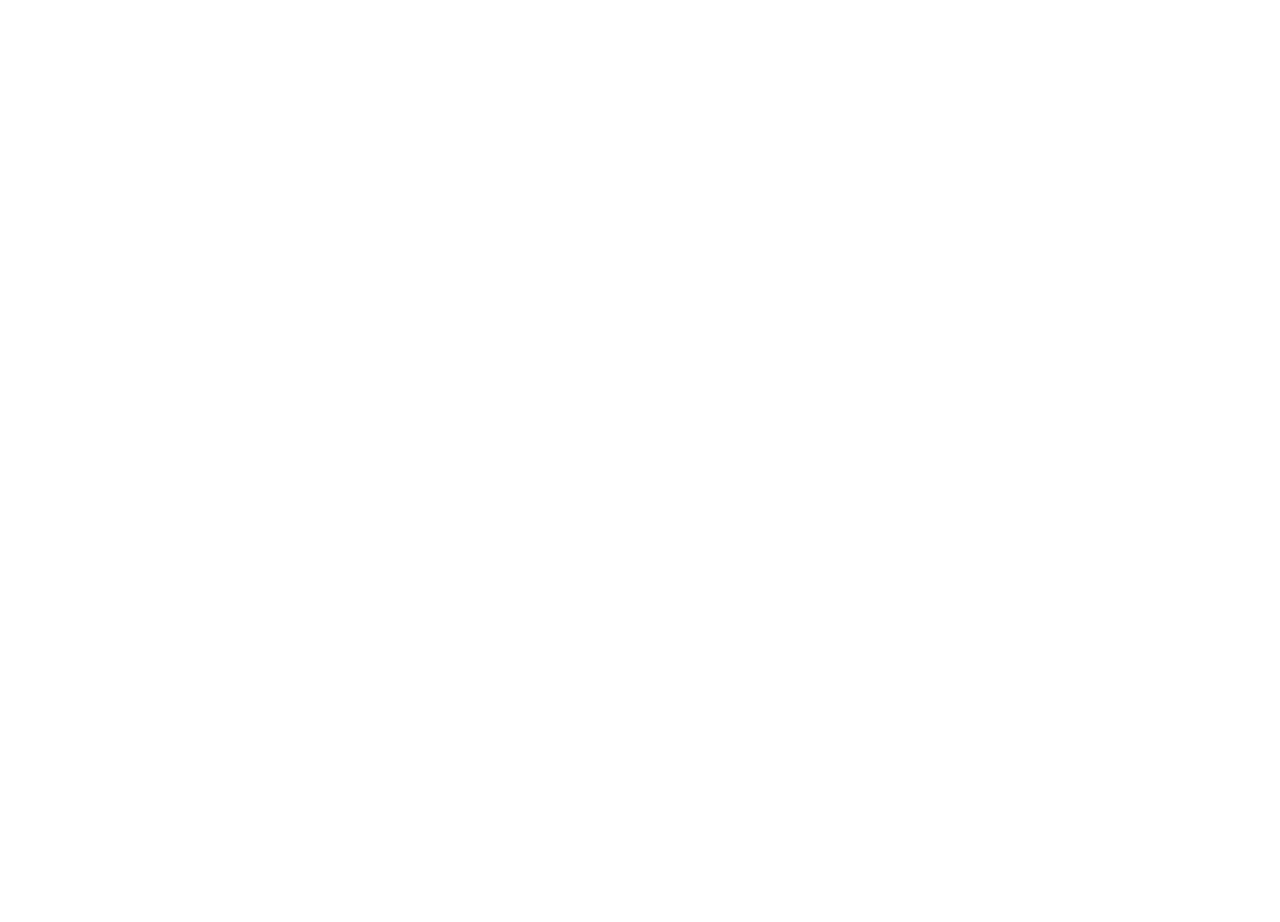
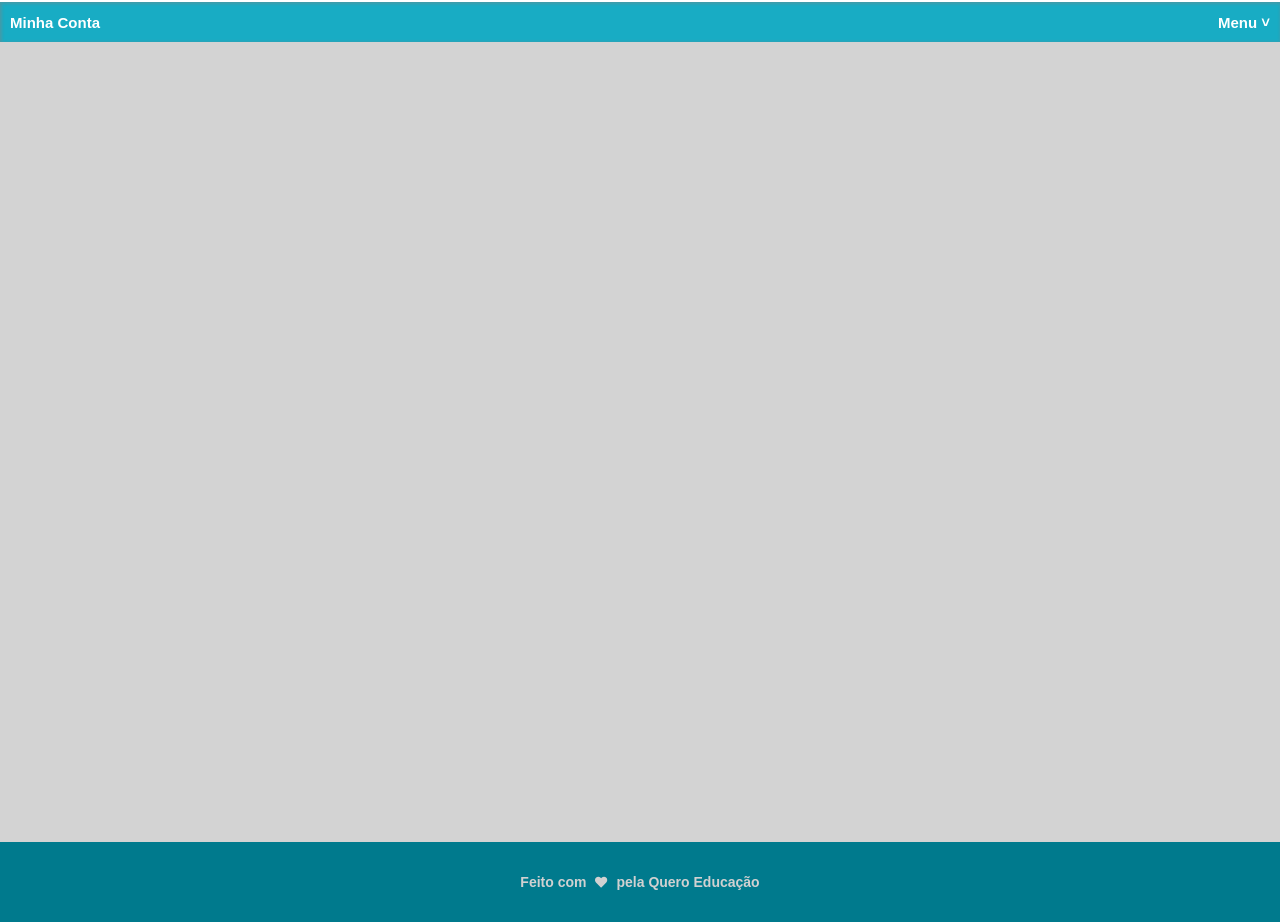
Before and after one commit to gabrielgomeso/frontend-test, a Vue app: page / in a window 1280 px wide. Shown: the part 75-997 px from the top of the page. Before the commit the page ends 800 px from the top, so only its background shows below. Built offline with nearby package versions, Linux system fonts and the light colour scheme.

Commit message:
Add new components such as Footer, Content, Men

```diff
--- a/package.json
+++ b/package.json
@@ -13,7 +13,8 @@
     "@fortawesome/free-solid-svg-icons": "^5.15.3",
     "@fortawesome/vue-fontawesome": "^2.0.2",
     "core-js": "^3.6.5",
-    "vue": "^2.6.11"
+    "vue": "^2.6.11",
+    "vue-svg-loader": "^0.16.0"
   },
   "devDependencies": {
     "@vue/cli-plugin-babel": "~4.5.0",
--- a/src/App.vue
+++ b/src/App.vue
@@ -1,17 +1,27 @@
 <template>
   <div id="app">
     <Header msg="Gabriel" />
+    <Menu />
+    <Content />
+    <Footer />
   </div>
 </template>
 <script src="https://kit.fontawesome.com/fe3e03610d.js" crossorigin="anonymous"></script>
 
 <script>
 import Header from "./components/Header.vue";
+import Menu from "./components/Menu.vue";
+import Content from "./components/Content.vue";
+import Footer from "./components/Footer.vue";
+
 
 export default {
   name: "App",
   components: {
     Header,
+    Menu,
+    Content,
+    Footer
   },
 };
 </script>
--- /dev/null
+++ b/src/components/Content.vue
@@ -0,0 +1,12 @@
+<template>
+  <div class="content">
+  </div>
+</template>
+
+<style lang="scss">
+.content{
+  width: 100%;
+  height: 100vh;
+  background-color: lightgray;
+}
+</style>
--- /dev/null
+++ b/src/components/Footer.vue
@@ -0,0 +1,35 @@
+<template>
+  <div class="footer">
+    <p class="footer-text">
+      Feito com
+      <font-awesome-icon
+        :icon="['fas', 'heart']"
+        size="sm"
+        class="footer-text--icon"
+      />
+      pela Quero Educação
+    </p>
+  </div>
+</template>
+
+<style lang="scss">
+.footer {
+  width: 100%;
+  height: 8rem;
+  background-color: $secondary-blue;
+
+  display: flex;
+  align-items: center;
+  justify-content: center;
+
+  &-text {
+    font-size: 1.4rem;
+    font-weight: 600;
+    color: #d1d1d1;
+
+    &--icon {
+      margin: 0 5px 0 5px;
+    }
+  }
+}
+</style>
--- a/src/components/Header.vue
+++ b/src/components/Header.vue
@@ -7,8 +7,6 @@
     </div>
     <div class="header-block">
       <p class="header-block--logo">
-
-      Logo
       </p>
     </div>
     <div class="header-block">
@@ -40,6 +38,7 @@
   color: $secondary-blue;
 
   // font formating
+  font-size: 1.5rem;
   font-weight: 600;
 
   &-block {
@@ -48,7 +47,7 @@
     align-items: center;
     justify-content: center;
 
-    padding: 5px;
+    padding: 10px;
     grid-gap: 5px;
 
     &--logo {
--- /dev/null
+++ b/src/components/Menu.vue
@@ -0,0 +1,29 @@
+<template>
+  <nav class="navigation">
+    <a href="" class="navigation-link">Minha Conta</a>
+    <a href="" class="navigation-link">Menu ˅</a>
+
+  </nav>
+</template>
+
+
+<style lang="scss">
+  .navigation{
+    width: 100%;
+    height: 40px;
+    background: $primary-blue;
+
+    display: flex;
+    align-items: center;
+    justify-content: space-between;
+    padding: 0 10px 0 10px;
+    box-shadow: inset 1px 1px 3px 1px rgba(128, 128, 128, 0.418);
+
+    &-link{
+      font-weight: 600;
+      text-decoration: none;
+      color: #FFFFFF;
+      font-size: 1.5rem;
+    }
+  }
+</style>
--- a/vue.config.js
+++ b/vue.config.js
@@ -5,5 +5,5 @@
         prependData: `@import "@/styles/main.scss";`
       }
     }
-  }
+  },
 };
```
Also changed, not shown: src/components/Contact.vue (added), 1 other file (tests, documents, lock files or other folders).
